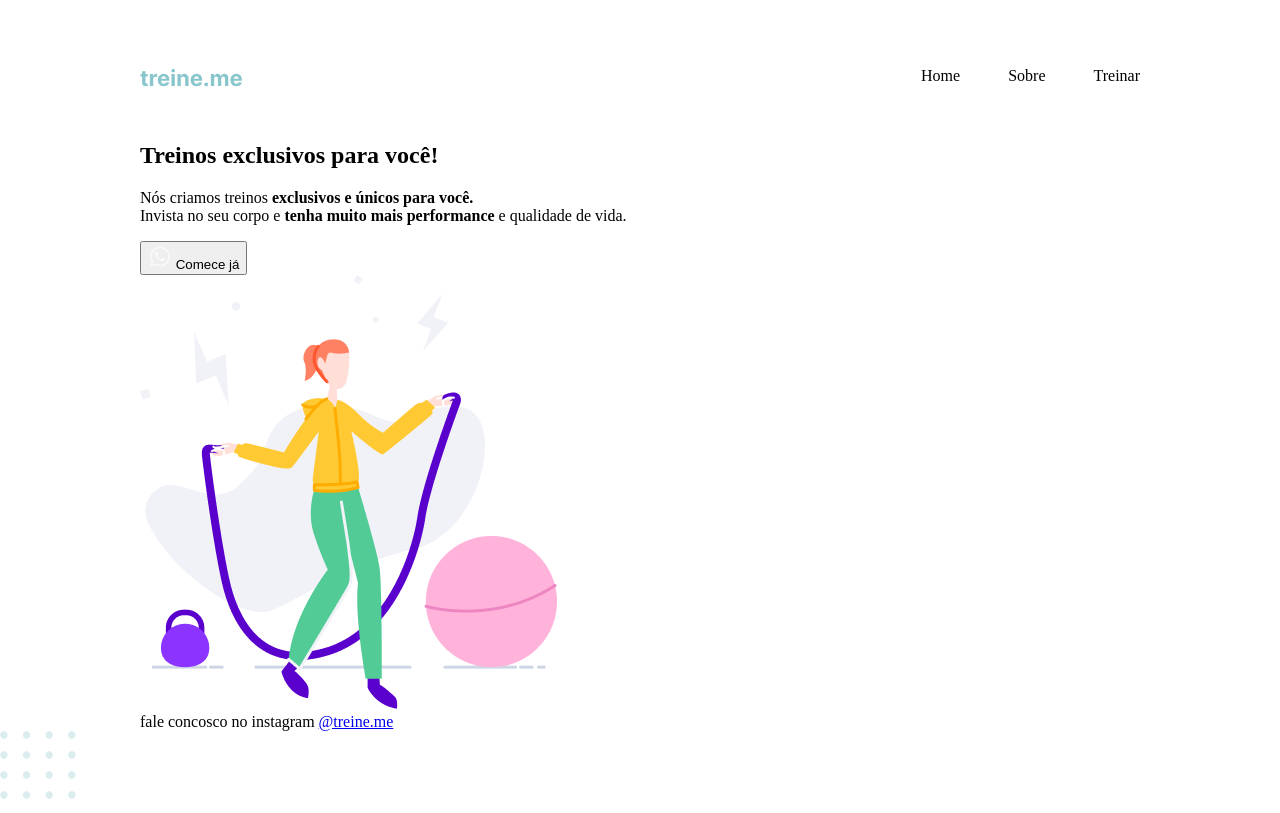
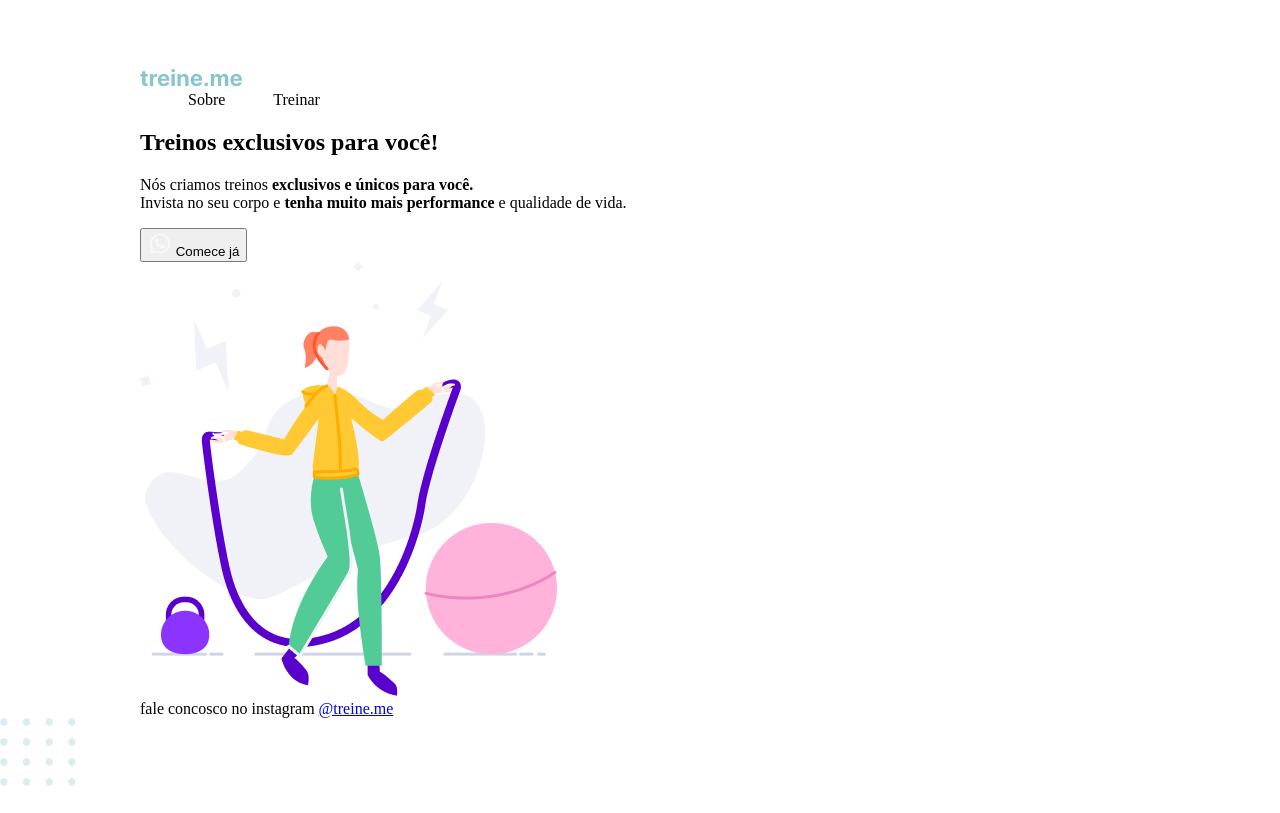
Before and after one commit to PabloPerdigao/Projeto-02-Explorer, a plain HTML site: page index.html in a window 1280 px wide. Drawn offline with Linux system fonts and the light colour scheme.

Commit message:
Update index.html

```diff
--- a/index.html
+++ b/index.html
@@ -11,18 +11,20 @@
 
 <div class="page">
 
-  <header>
-    <img src="images/logo.svg" alt="Treine.me">
 
-    <nav>
-      <ul>
-        <li>Home</li>
-        <li>Sobre</li>
-        <li>Treinar</li>
+
+  <nav>
+    <a id="logo" href="#">
+     <img src="images/logo.svg" alt="Treine.me">
+  </a>
+    <ul>
+        <li><a href="#"></a></li>
+        <li><a href="#"></a>Sobre</li>
+        <li><a href="#"></a>Treinar</li>
       </ul>
     </nav>
 
-  </header>
+
 
   <main>
 
```
